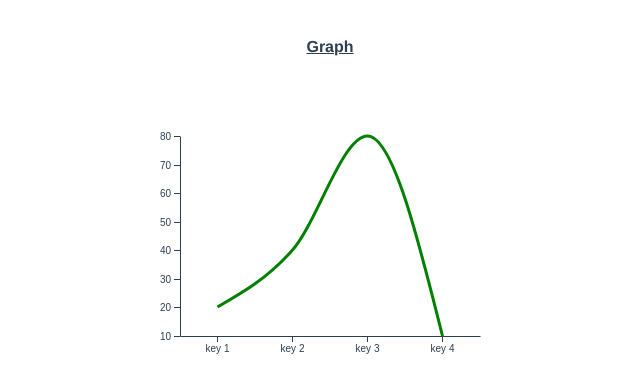
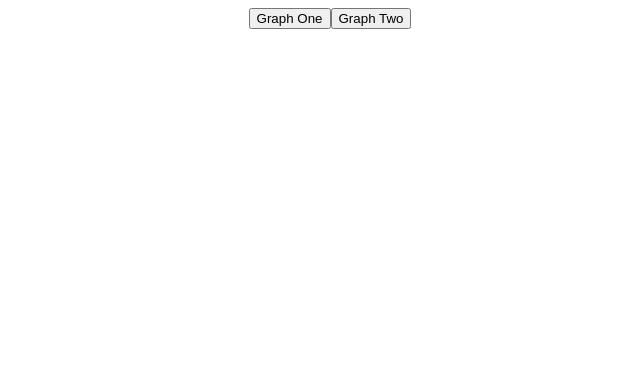
Before and after one commit to rguttersohn/vue-d3-project, a Vue app: page /#/graph/1 in a window 1280 px wide. Shown: the top 392 px of the page, without its empty margins (310-950 px from the left). Built offline with nearby package versions, Linux system fonts and the light colour scheme.

Commit message:
final updates to click to change function

```diff
--- a/src/App.vue
+++ b/src/App.vue
@@ -1,10 +1,8 @@
 <template>
   <div id="app">
-    <div id="nav">
-      <router-link :to="{name:'graph'}">Graph</router-link>
-    </div>
-    <router-view />
-    <Graph :data="data" />
+    <button @click="clickEventOne">Graph One</button>
+    <button @click="clickEventTwo">Graph Two</button>
+    <Graph :dataset="activeDataset"/>
   </div>
 </template>
 
@@ -16,13 +14,32 @@ export default {
   },
   data() {
     return {
-      data: [
+      counter: 0,
+      datasetOne: [
         { key: "key 1", value: 20 },
         { key: "key 2", value: 40 },
         { key: "key 3", value: 80 },
-        { key: "key 4", value: 10 }
-      ]
+        { key: "key 4", value: 120 }
+      ],
+      datasetTwo: [
+        { key: "key 1", value: 80 },
+        { key: "key 2", value: 40 },
+        { key: "key 3", value: 110 },
+        { key: "key 4", value: 130 }
+      ],
+      activeDataset: []
     };
+  },
+  methods: {
+    clickEventOne() {
+      this.activeDataset.pop()
+      this.activeDataset.push(this.datasetOne);
+
+    },
+    clickEventTwo(){
+      this.activeDataset.pop()
+      this.activeDataset.push(this.datasetTwo)
+    }
   }
 };
 </script>
--- a/src/components/Graph.vue
+++ b/src/components/Graph.vue
@@ -7,8 +7,10 @@
 <script>
 import * as d3 from "d3";
 export default {
-  props: ["data"],
-  mounted() {
+  props: ["dataset"],
+  methods: {
+    drawLineChart() {
+      d3.select('svg').selectAll('*').remove()
       const width = 300,
         height = 200;
       const margin = { left: 50, right: 50, top: 50, bottom: 50 };
@@ -17,7 +19,7 @@ export default {
         .scaleBand()
         .range([0, width])
         .domain(
-        this.data.map(d => {
+          this.dataset[0].map(d => {
             return d.key;
           })
         );
@@ -26,10 +28,10 @@ export default {
         .scaleLinear()
         .rangeRound([height, 0])
         .domain([
-        d3.min(this.data, d => {
+          d3.min(this.dataset[0], d => {
             return d.value;
           }),
-        d3.max(this.data, d => {
+          d3.max(this.dataset[0], d => {
             return d.value;
           })
         ]);
@@ -51,7 +53,10 @@ export default {
 
       graph
         .append("g")
-      .attr("transform", `translate(${margin.left},${height + margin.bottom})`)
+        .attr(
+          "transform",
+          `translate(${margin.left},${height + margin.bottom})`
+        )
         .attr("class", "x-axis")
         .call(
           d3
@@ -75,13 +80,17 @@ export default {
         .append("g")
         .attr("class", "graph")
         .append("path")
-      .attr("d", line(this.data))
+        .attr("d", line(this.dataset[0]))
         .attr("transform", `translate(${margin.left}, ${margin.bottom})`)
         .attr("fill", "none")
-      .attr("stroke","green")
+        .attr("stroke", "green")
         .attr("stroke-width", "3px");
-
-    // end of mounted
+    }
+  },
+  watch: {
+    dataset() {
+      this.drawLineChart();
+    }
   }
 };
 </script>
--- a/src/router/index.js
+++ b/src/router/index.js
@@ -1,19 +1,20 @@
 import Vue from "vue";
 import VueRouter from "vue-router";
-import Graph from '@/components/Graph.vue';
+import Graph from "@/components/Graph.vue";
 
 Vue.use(VueRouter);
 
 const routes = [
   {
-    path: "/graph",
+    path: "/graph/:graphData",
     name: "graph",
-    component: Graph
-  },
+    component: Graph,
+    props:true
+  }
 ];
 
 const router = new VueRouter({
-  routes
+  routes,
 });
 
 export default router;
```
Lines whose indentation alone changed are shown as unchanged.
